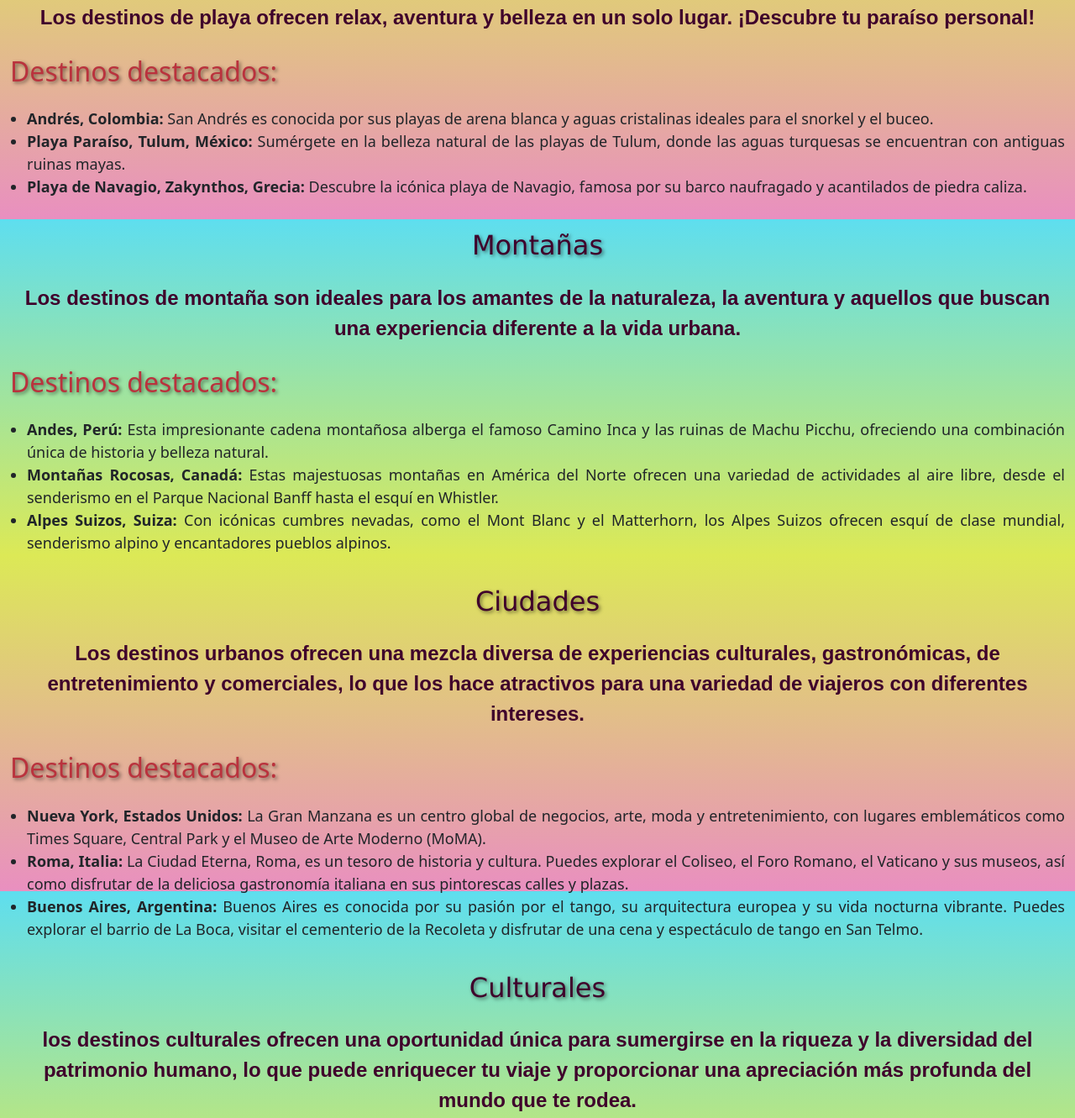
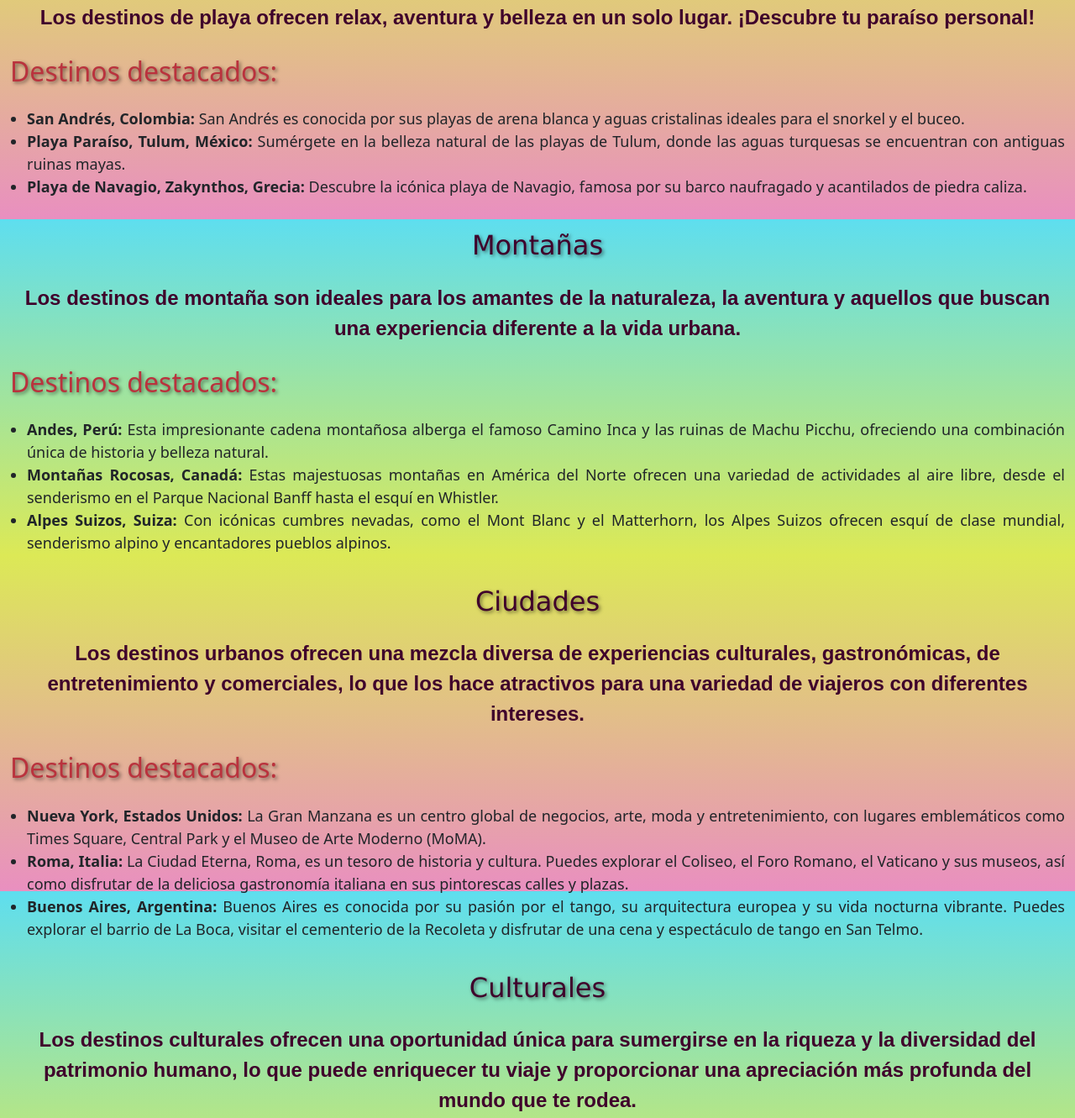
Before and after one commit to rominasolp24/ProyectoBlog, a plain HTML site: page index.html in a window 1280 px wide. Shown: the part 539-1870 px from the top of the page at 84% size. Drawn offline with nearby package versions, Linux system fonts and the light colour scheme.

Commit message:
actualizacion

```diff
--- a/index.html
+++ b/index.html
@@ -87,7 +87,7 @@
       <h4>Destinos destacados:</h4>
       <ul>
         <li>
-          <strong>Andrés, Colombia:</strong> San Andrés es conocida por sus
+          <strong> San Andrés, Colombia:</strong> San Andrés es conocida por sus
           playas de arena blanca y aguas cristalinas ideales para el snorkel y
           el buceo.
         </li>
@@ -163,7 +163,7 @@
     <section class="seccion-flex">
       <h3>Culturales</h3>
       <p>
-        los destinos culturales ofrecen una oportunidad única para sumergirse en
+        Los destinos culturales ofrecen una oportunidad única para sumergirse en
         la riqueza y la diversidad del patrimonio humano, lo que puede
         enriquecer tu viaje y proporcionar una apreciación más profunda del
         mundo que te rodea.
```
